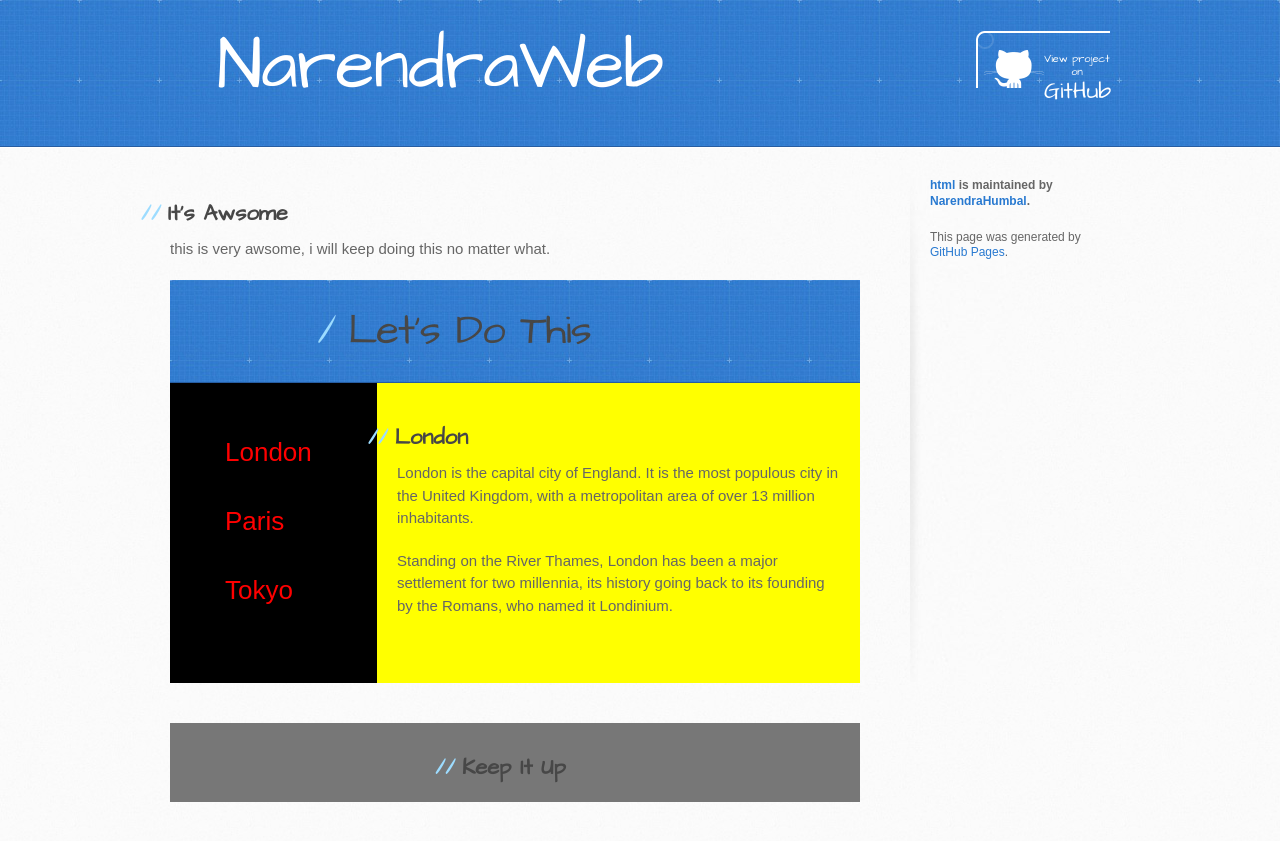
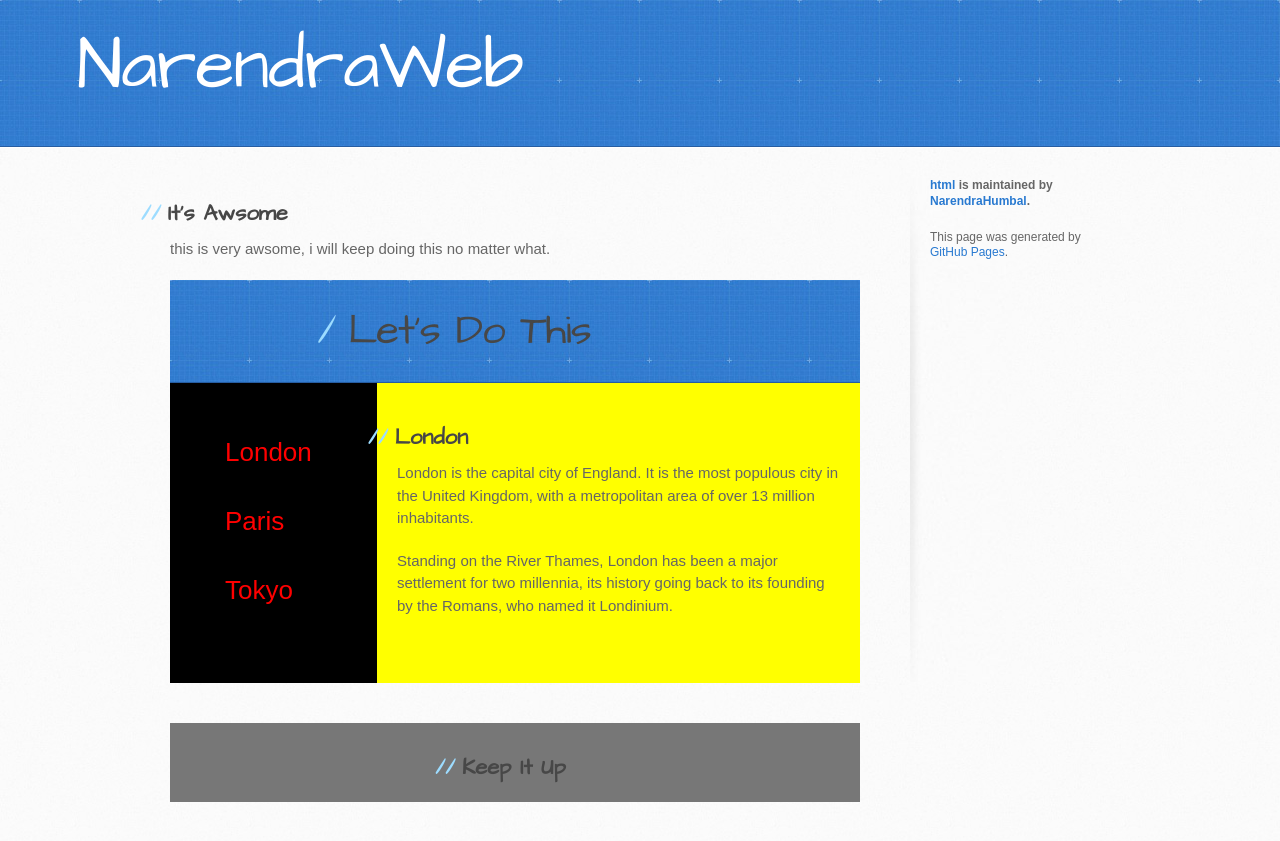
Before and after one commit to NarendraHumbal/html, a Jekyll site: the page built from index.md, in a window 1280 px wide. Shown: the top 841 px of the page. Built offline with Jekyll 4.4.1, drawn with Linux system fonts in a browser that asks for light colours; our own code applies the rules of GitHub Pages for plain Markdown files; the repository's description, which GitHub fills in, is left out.

Commit message:
further header changed

```diff
--- a/_layouts/default.html
+++ b/_layouts/default.html
@@ -16,17 +16,8 @@
 
   <body>
     <header>
-      <div class="inner">
-        <a href="{{ '/' | absolute_url }}">
-          <h1>NarendraWeb</h1>
-        </a>
-        <h2>{{ site.description | default: site.github.project_tagline }}</h2>
-        {% if site.github.is_project_page %}
-          <a href="{{ site.github.repository_url }}" class="button"><small>View project on</small> GitHub</a>
-        {% endif %}
-        {% if site.github.is_user_page %}
-          <a href="{{ site.github.owner_url }}" class="button"><small>Follow me on</small> GitHub</a>
-        {% endif %}
+      <div>
+        <h1>NarendraWeb</h1>
       </div>
     </header>
 
```
